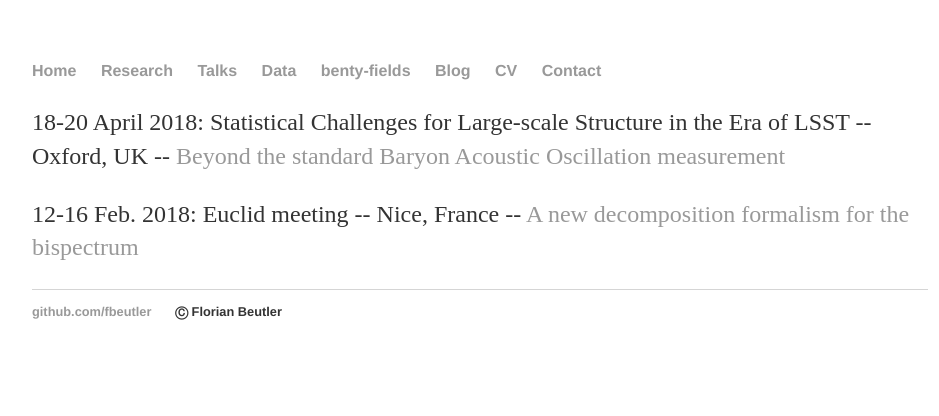
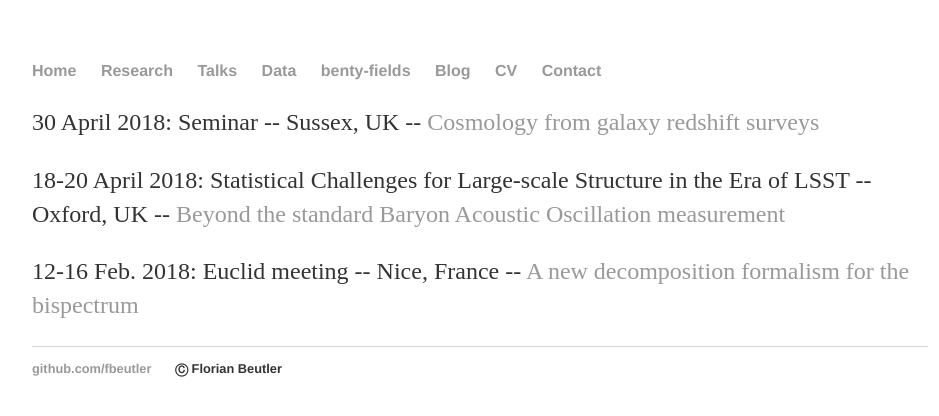
Before and after one commit to fbeutler/fbeutler.github.io, a Jekyll site: the page built from talks/talks.html, in a window 1280 px wide. Shown: the top 416 px of the page, without its empty margins (160-1099 px from the left). Built offline with Jekyll 4.4.1, drawn with Linux system fonts in a browser that asks for light colours.

Commit message:
Update talks.html

```diff
--- a/talks/talks.html
+++ b/talks/talks.html
@@ -5,6 +5,9 @@ title: My talks
 
 <div id="talks">
    <p>
+    30 April 2018: Seminar -- Sussex, UK -- <a href='/static/Sussex_seminar_2018.pdf' target="_blank">Cosmology from galaxy redshift surveys</a>
+  </p>
+   <p>
     18-20 April 2018: Statistical Challenges for Large-scale Structure in the Era of LSST -- Oxford, UK -- <a href='/static/Oxford_2018.pdf' target="_blank">Beyond the standard Baryon Acoustic Oscillation measurement</a>
   </p>
   <p>
```
